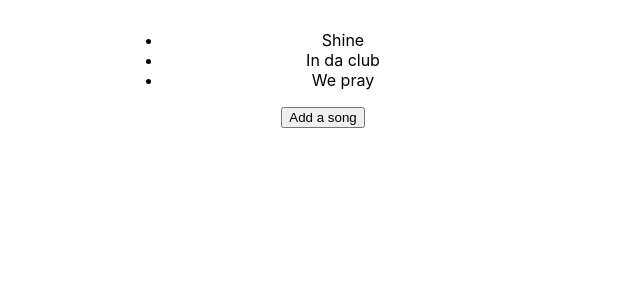
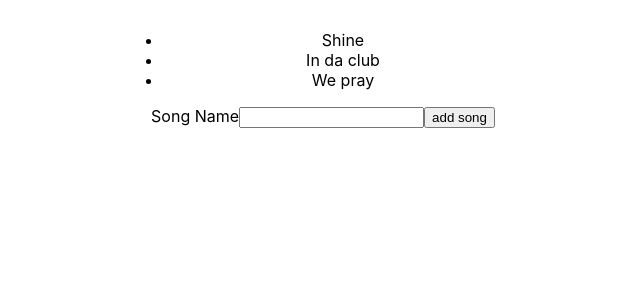
Before and after one commit to freddielumor/React-Context-Hooks, a React (Create React App) app: page / in a window 1280 px wide. Shown: the top 300 px of the page, without its empty margins (317-957 px from the left). Built offline with nearby package versions, Linux system fonts and the light colour scheme.

Commit message:
Create new song form with state hook

```diff
--- /dev/null
+++ b/src/components/NewSongForm.js
@@ -0,0 +1,25 @@
+import React, { useState } from "react";
+
+const NewSongForm = ({ addSong }) => {
+  const [title, setTitle] = useState("");
+
+  const handleSubmit = (e) => {
+    e.preventDefault();
+    addSong(title);
+    setTitle("");
+  };
+  return (
+    <form onSubmit={handleSubmit}>
+      <label>Song Name</label>
+      <input
+        type="text"
+        required
+        value={title}
+        onChange={(e) => setTitle(e.target.value)}
+      />
+      <input type="submit" value="add song" />
+    </form>
+  );
+};
+
+export default NewSongForm;
--- a/src/components/SongList.js
+++ b/src/components/SongList.js
@@ -1,5 +1,6 @@
 import React, { useState } from "react";
 import { v4 as uuidv4 } from "uuid";
+import NewSongForm from "./NewSongForm";
 
 const SongList = () => {
   const [songs, setSongs] = useState([
@@ -8,8 +9,8 @@
     { id: 3, title: "We pray" },
   ]);
 
-  const addSong = () => {
-    setSongs([...songs, { title: "new song", id: uuidv4() }]);
+  const addSong = (title) => {
+    setSongs([...songs, { title, id: uuidv4() }]);
   };
 
   return (
@@ -23,7 +24,7 @@
           );
         })}
       </ul>
-      <button onClick={addSong}>Add a song</button>
+      <NewSongForm addSong={addSong} />
     </div>
   );
 };
```
